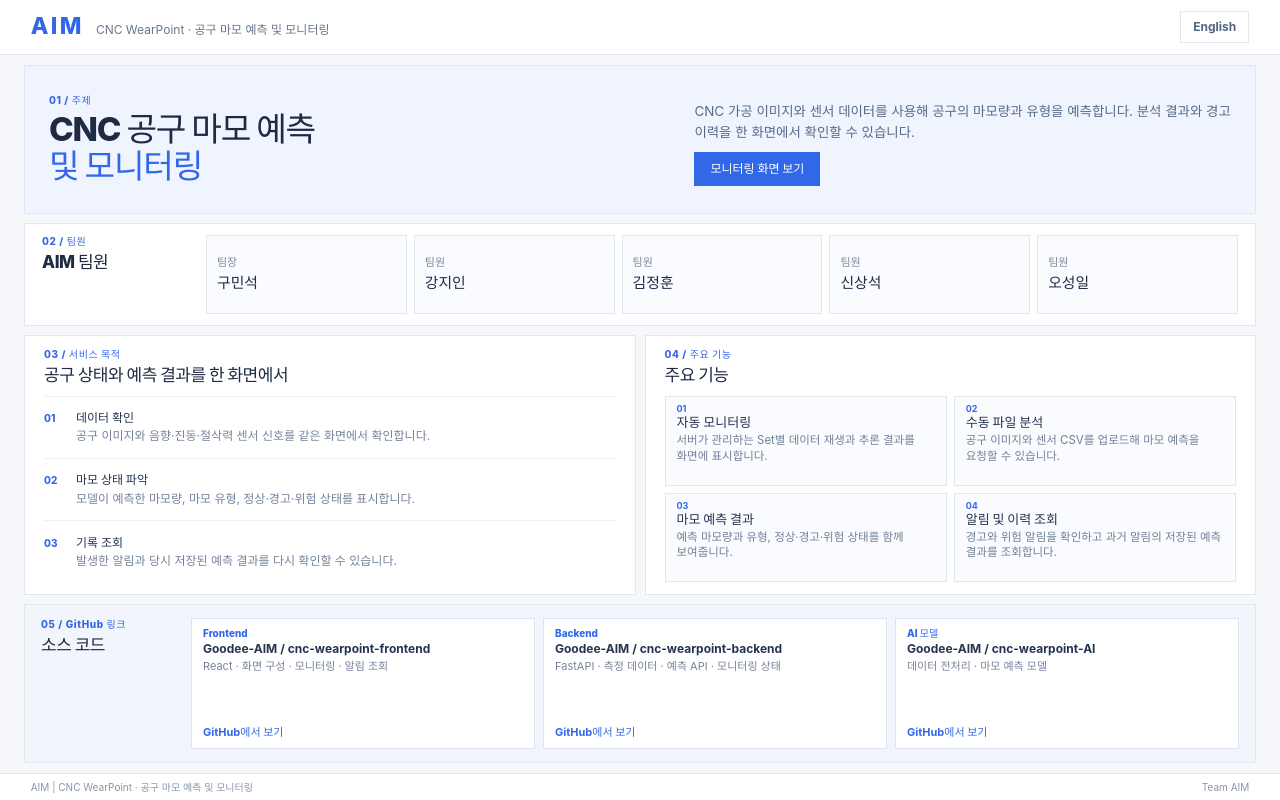
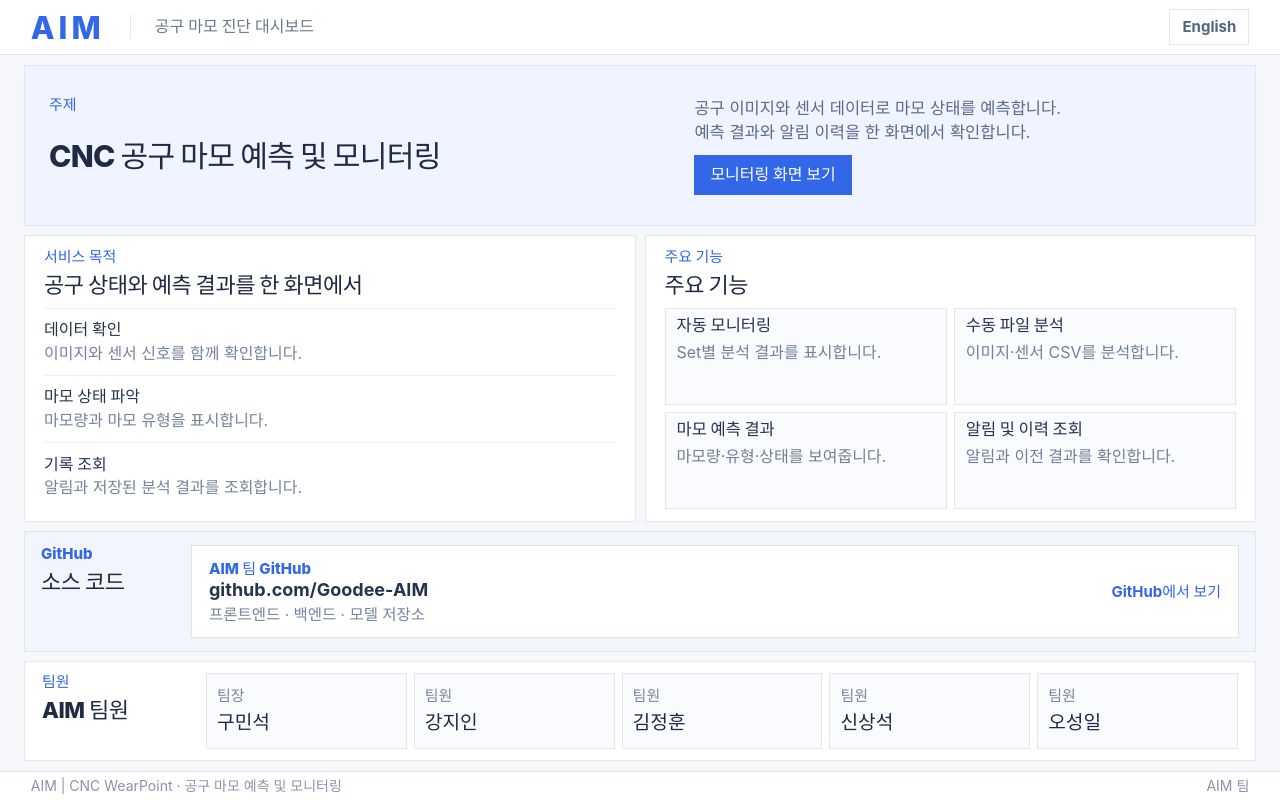
Before and after one commit to Goodee-AIM/cnc-wearpoint-frontend, a React (Vite) app: page / in a window 1280 px wide. Built offline with nearby package versions, Linux system fonts and the light colour scheme; no server answers.

Commit message:
feat: improve AIM landing readability and bilingual support

```diff
--- a/src/aim-ui/pages/LandingPage.jsx
+++ b/src/aim-ui/pages/LandingPage.jsx
@@ -5,124 +5,103 @@ import "../styles/landing.css";
 const text = {
   ko: {
     languageAction: "English",
-    brandSubtitle: "CNC WearPoint · 공구 마모 예측 및 모니터링",
-    topicNumber: "01 / 주제",
-    topicLineOne: "CNC 공구 마모 예측",
-    topicLineTwo: "및 모니터링",
-    topicLead: "CNC 가공 이미지와 센서 데이터를 사용해 공구의 마모량과 유형을 예측합니다. 분석 결과와 경고 이력을 한 화면에서 확인할 수 있습니다.",
+    topicNumber: "주제",
+    topicTitle: "CNC 공구 마모 예측 및 모니터링",
+    topicLeadLines: [
+      "공구 이미지와 센서 데이터로 마모 상태를 예측합니다.",
+      "예측 결과와 알림 이력을 한 화면에서 확인합니다.",
+    ],
     dashboardAction: "모니터링 화면 보기",
-    teamNumber: "02 / 팀원",
+    teamNumber: "팀원",
     teamTitle: "AIM 팀원",
     teamDescription: "AIM 팀의 프로젝트 참여 인원입니다.",
+    footerTeam: "AIM 팀",
     leader: "팀장",
     member: "팀원",
-    purposeNumber: "03 / 서비스 목적",
+    purposeNumber: "서비스 목적",
     purposeTitle: "공구 상태와 예측 결과를 한 화면에서",
     purposeLead: "공구 이미지, 센서 신호, 마모 예측 결과를 연결해 상태를 확인하기 쉽도록 구성했습니다.",
     purposeOneTitle: "데이터 확인",
-    purposeOneDescription: "공구 이미지와 음향·진동·절삭력 센서 신호를 같은 화면에서 확인합니다.",
+    purposeOneDescription: "이미지와 센서 신호를 함께 확인합니다.",
     purposeTwoTitle: "마모 상태 파악",
-    purposeTwoDescription: "모델이 예측한 마모량, 마모 유형, 정상·경고·위험 상태를 표시합니다.",
+    purposeTwoDescription: "마모량과 마모 유형을 표시합니다.",
     purposeThreeTitle: "기록 조회",
-    purposeThreeDescription: "발생한 알림과 당시 저장된 예측 결과를 다시 확인할 수 있습니다.",
-    featuresNumber: "04 / 주요 기능",
+    purposeThreeDescription: "알림과 저장된 분석 결과를 조회합니다.",
+    featuresNumber: "주요 기능",
     featuresTitle: "주요 기능",
     featuresDescription: "자동 모니터링, 직접 업로드, 결과 및 알림 조회를 지원합니다.",
     featureOne: "자동 모니터링",
-    featureOneDescription: "서버가 관리하는 Set별 데이터 재생과 추론 결과를 화면에 표시합니다.",
+    featureOneDescription: "Set별 분석 결과를 표시합니다.",
     featureTwo: "수동 파일 분석",
-    featureTwoDescription: "공구 이미지와 센서 CSV를 업로드해 마모 예측을 요청할 수 있습니다.",
+    featureTwoDescription: "이미지·센서 CSV를 분석합니다.",
     featureThree: "마모 예측 결과",
-    featureThreeDescription: "예측 마모량과 유형, 정상·경고·위험 상태를 함께 보여줍니다.",
+    featureThreeDescription: "마모량·유형·상태를 보여줍니다.",
     featureFour: "알림 및 이력 조회",
-    featureFourDescription: "경고와 위험 알림을 확인하고 과거 알림의 저장된 예측 결과를 조회합니다.",
-    githubNumber: "05 / GitHub 링크",
+    featureFourDescription: "알림과 이전 결과를 확인합니다.",
+    githubNumber: "GitHub",
     githubTitle: "소스 코드",
-    githubDescription: "프론트엔드·백엔드·모델팀의 소스 코드를 확인할 수 있습니다.",
-    frontend: "Frontend",
-    frontendDescription: "React · 화면 구성 · 모니터링 · 알림 조회",
-    backend: "Backend",
-    backendDescription: "FastAPI · 측정 데이터 · 예측 API · 모니터링 상태",
-    ai: "AI 모델",
-    aiDescription: "데이터 전처리 · 마모 예측 모델",
+    githubDescription: "AIM 팀의 프로젝트 저장소를 한곳에서 확인할 수 있습니다.",
+    orgLabel: "AIM 팀 GitHub",
+    orgDescription: "프론트엔드 · 백엔드 · 모델 저장소",
     repoAction: "GitHub에서 보기",
     footer: "AIM | CNC WearPoint · 공구 마모 예측 및 모니터링",
   },
   en: {
     languageAction: "한국어",
-    brandSubtitle: "CNC WearPoint · Tool Wear Monitoring",
-    topicNumber: "01 / TOPIC",
-    topicLineOne: "CNC tool wear prediction",
-    topicLineTwo: "and monitoring",
-    topicLead: "Predict tool wear amount and type using machining images and sensor data. Review predictions and alert history on one screen.",
+    topicNumber: "TOPIC",
+    topicTitle: "CNC tool wear prediction and monitoring",
+    topicLeadLines: [
+      "Estimate tool wear from images and sensor data.",
+      "View predictions and alert history together.",
+    ],
     dashboardAction: "Open monitoring dashboard",
-    teamNumber: "02 / TEAM",
+    teamNumber: "TEAM",
     teamTitle: "Team AIM",
     teamDescription: "The five members who built the project.",
+    footerTeam: "Team AIM",
     leader: "Team lead",
     member: "Team member",
-    purposeNumber: "03 / PURPOSE",
+    purposeNumber: "PURPOSE",
     purposeTitle: "Tool condition and predictions in one place",
     purposeLead: "The service presents tool images, sensor signals, and prediction results together for easier review.",
     purposeOneTitle: "View the data",
-    purposeOneDescription: "Review tool images and acoustic, vibration, and cutting-force sensor signals together.",
+    purposeOneDescription: "View tool images and sensor signals.",
     purposeTwoTitle: "Understand wear",
-    purposeTwoDescription: "Display predicted wear amount and type, along with normal, warning, and danger statuses.",
+    purposeTwoDescription: "Show predicted wear amount and type.",
     purposeThreeTitle: "Review history",
-    purposeThreeDescription: "Look up alerts and the prediction results saved at the time they occurred.",
-    featuresNumber: "04 / FEATURES",
+    purposeThreeDescription: "Review alerts and saved results.",
+    featuresNumber: "FEATURES",
     featuresTitle: "Main features",
     featuresDescription: "Automated monitoring, file uploads, predictions, and alerts.",
     featureOne: "Automated monitoring",
-    featureOneDescription: "Display server-coordinated playback of tool sets and their inference results.",
+    featureOneDescription: "See results for each tool set.",
     featureTwo: "Manual file analysis",
-    featureTwoDescription: "Upload a tool image and sensor CSV to request a wear prediction.",
+    featureTwoDescription: "Analyze an image and sensor CSV.",
     featureThree: "Wear prediction results",
-    featureThreeDescription: "View predicted wear amount, wear type, and normal, warning, or danger status.",
+    featureThreeDescription: "View wear amount, type, and status.",
     featureFour: "Alerts and history",
-    featureFourDescription: "Review warnings, danger alerts, and saved historical prediction results.",
-    githubNumber: "05 / GITHUB",
+    featureFourDescription: "Review alerts and past results.",
+    githubNumber: "GITHUB",
     githubTitle: "Source code",
-    githubDescription: "Explore the frontend, backend, and AI model repositories.",
-    frontend: "Frontend",
-    frontendDescription: "React · User interface · Monitoring · Alerts",
-    backend: "Backend",
-    backendDescription: "FastAPI · Measurements · Prediction API · Monitoring state",
-    ai: "AI Model",
-    aiDescription: "Data preprocessing · Wear prediction models",
+    githubDescription: "Browse the AIM team repositories in one place.",
+    orgLabel: "AIM Team GitHub",
+    orgDescription: "Frontend · Backend · Model repositories",
     repoAction: "View on GitHub",
     footer: "AIM | CNC WearPoint · Tool wear prediction and monitoring",
   },
 };
 
+// English names are display romanizations; confirm preferred spellings with each member.
 const members = [
-  { name: "구민석", lead: true },
-  { name: "강지인" },
-  { name: "김정훈" },
-  { name: "신상석" },
-  { name: "오성일" },
-];
-
-const repositories = [
-  {
-    key: "frontend",
-    name: "cnc-wearpoint-frontend",
-    href: "https://github.com/Goodee-AIM/cnc-wearpoint-frontend",
-  },
-  {
-    key: "backend",
-    name: "cnc-wearpoint-backend",
-    href: "https://github.com/Goodee-AIM/cnc-wearpoint-backend",
-  },
-  {
-    key: "ai",
-    name: "cnc-wearpoint-AI",
-    href: "https://github.com/Goodee-AIM/cnc-wearpoint-AI",
-  },
+  { ko: "구민석", en: "Gu Min-seok", lead: true },
+  { ko: "강지인", en: "Kang Ji-in" },
+  { ko: "김정훈", en: "Kim Jeong-hun" },
+  { ko: "신상석", en: "Shin Sang-seok" },
+  { ko: "오성일", en: "Oh Seong-il" },
 ];
 
 export default function LandingPage() {
-  const { i18n } = useTranslation();
+  const { i18n, t: translate } = useTranslation();
   const language = i18n.resolvedLanguage?.startsWith("en") ? "en" : "ko";
   const t = text[language];
 
@@ -133,7 +112,7 @@ export default function LandingPage() {
   }
 
   return (
-    <div className="wp-landing">
+    <div className="wp-landing" lang={language}>
       <a className="wp-landing-skip" href="#wp-landing-main">
         {language === "ko" ? "본문으로 이동" : "Skip to content"}
       </a>
@@ -141,7 +120,7 @@ export default function LandingPage() {
         <div className="wp-landing-header-inner">
           <a href="/" className="wp-landing-brand" aria-label="AIM">
             <strong>AIM</strong>
-            <span>{t.brandSubtitle}</span>
+            <span>{translate("app.title")}</span>
           </a>
           <button type="button" className="wp-landing-language" onClick={changeLanguage}>
             {t.languageAction}
@@ -154,28 +133,11 @@ export default function LandingPage() {
           <div className="wp-landing-container wp-landing-hero-grid">
             <div>
               <p className="wp-landing-hero-index">{t.topicNumber}</p>
-              <h1 id="wp-landing-title">
-                {t.topicLineOne}
-                <span>{t.topicLineTwo}</span>
-              </h1>
-              <p className="wp-landing-hero-lead">{t.topicLead}</p>
+              <h1 id="wp-landing-title">{t.topicTitle}</h1>
+              <p className="wp-landing-hero-lead">
+                {t.topicLeadLines.map((sentence) => <span key={sentence}>{sentence}</span>)}
+              </p>
               <a href="/dashboard" className="wp-landing-primary">{t.dashboardAction}</a>
-            </div>
-          </div>
-        </section>
-
-        <section className="wp-landing-section wp-landing-team" id="team" aria-labelledby="wp-landing-team-title">
-          <div className="wp-landing-container">
-            <p className="wp-landing-section-index">{t.teamNumber}</p>
-            <h2 id="wp-landing-team-title">{t.teamTitle}</h2>
-            <p className="wp-landing-section-lead">{t.teamDescription}</p>
-            <div className="wp-landing-team-grid">
-              {members.map((person) => (
-                <div className="wp-landing-member" key={person.name}>
-                  <span className="wp-landing-member-role">{person.lead ? t.leader : t.member}</span>
-                  <strong>{person.name}</strong>
-                </div>
-              ))}
             </div>
           </div>
         </section>
@@ -192,9 +154,8 @@ export default function LandingPage() {
                 [t.purposeOneTitle, t.purposeOneDescription],
                 [t.purposeTwoTitle, t.purposeTwoDescription],
                 [t.purposeThreeTitle, t.purposeThreeDescription],
-              ].map(([title, description], index) => (
+              ].map(([title, description]) => (
                 <li key={title}>
-                  <span>{String(index + 1).padStart(2, "0")}</span>
                   <div><strong>{title}</strong><p>{description}</p></div>
                 </li>
               ))}
@@ -213,9 +174,8 @@ export default function LandingPage() {
                 [t.featureTwo, t.featureTwoDescription],
                 [t.featureThree, t.featureThreeDescription],
                 [t.featureFour, t.featureFourDescription],
-              ].map(([title, description], index) => (
+              ].map(([title, description]) => (
                 <article key={title} className="wp-landing-feature">
-                  <span className="wp-landing-feature-number">{String(index + 1).padStart(2, "0")}</span>
                   <h3>{title}</h3>
                   <p>{description}</p>
                 </article>
@@ -230,25 +190,44 @@ export default function LandingPage() {
             <h2 id="wp-landing-github-title">{t.githubTitle}</h2>
             <p className="wp-landing-section-lead">{t.githubDescription}</p>
             <div className="wp-landing-repo-grid">
-              {repositories.map((repo) => (
-                <a className="wp-landing-repo" key={repo.key} href={repo.href} target="_blank" rel="noopener noreferrer">
-                  <div>
-                    <span className="wp-landing-repo-type">{t[repo.key]}</span>
-                    <strong>Goodee-AIM / {repo.name}</strong>
-                    <p>{t[`${repo.key}Description`]}</p>
-                  </div>
-                  <span className="wp-landing-repo-action">{t.repoAction}</span>
-                </a>
+              <a
+                className="wp-landing-repo"
+                href="https://github.com/Goodee-AIM/"
+                target="_blank"
+                rel="noopener noreferrer"
+              >
+                <div>
+                  <span className="wp-landing-repo-type">{t.orgLabel}</span>
+                  <strong>github.com/Goodee-AIM</strong>
+                  <p>{t.orgDescription}</p>
+                </div>
+                <span className="wp-landing-repo-action">{t.repoAction}</span>
+              </a>
+            </div>
+          </div>
+        </section>
+        <section className="wp-landing-section wp-landing-team" id="team" aria-labelledby="wp-landing-team-title">
+          <div className="wp-landing-container">
+            <p className="wp-landing-section-index">{t.teamNumber}</p>
+            <h2 id="wp-landing-team-title">{t.teamTitle}</h2>
+            <p className="wp-landing-section-lead">{t.teamDescription}</p>
+            <div className="wp-landing-team-grid">
+              {members.map((person) => (
+                <div className="wp-landing-member" key={person.ko}>
+                  <span className="wp-landing-member-role">{person.lead ? t.leader : t.member}</span>
+                  <strong>{person[language]}</strong>
+                </div>
               ))}
             </div>
           </div>
         </section>
+
       </main>
 
       <footer className="wp-landing-footer">
         <div className="wp-landing-container">
           <span>{t.footer}</span>
-          <span>Team AIM</span>
+          <span>{t.footerTeam}</span>
         </div>
       </footer>
     </div>
--- a/src/aim-ui/styles/landing.css
+++ b/src/aim-ui/styles/landing.css
@@ -39,8 +39,8 @@
   width: min(calc(100% - 48px), 1470px); max-width: none;
   margin: 0 auto; padding: 10px 0; flex: 1; min-height: 0;
   display: grid; grid-template-columns: minmax(0, 1fr) minmax(0, 1fr);
-  grid-template-areas: "topic topic" "team team" "purpose features" "github github";
-  grid-template-rows: minmax(0, 1.12fr) minmax(0, .77fr) minmax(0, 1.95fr) minmax(0, 1.19fr);
+  grid-template-areas: "topic topic" "purpose features" "github github" "team team";
+  grid-template-rows: minmax(0, 1.12fr) minmax(0, 1.95fr) minmax(0, 1.19fr) minmax(0, .77fr);
   gap: 9px; align-content: stretch;
 }
 .wp-landing .wp-landing-main > section { min-width: 0; min-height: 0; overflow: hidden; border: 1px solid var(--wp-line); border-radius: 6px; background: #fff; }
@@ -64,7 +64,7 @@
 }
 .wp-landing .wp-landing-hero-index { grid-column: 1; grid-row: 1; align-self: end; }
 .wp-landing .wp-landing-hero h1 { grid-column: 1; grid-row: 2 / span 2; display: block; align-self: center; margin: 0; color: #1e2b43; font-size: clamp(24px, 2.6vw, 38px); line-height: 1.13; font-weight: 850; letter-spacing: -1.2px; word-break: keep-all; }
-.wp-landing .wp-landing-hero h1 span { color: var(--wp-blue); display: block; }
+
 .wp-landing .wp-landing-hero-lead { grid-column: 2; grid-row: 1 / span 2; align-self: end; color: #586b88; font-size: clamp(11px, 1.05vw, 14px); margin: 0 0 10px; line-height: 1.5; word-break: keep-all; }
 .wp-landing .wp-landing-primary { grid-column: 2; grid-row: 3; justify-self: start; display: inline-flex; justify-content: center; align-items: center; font-size: 12px; font-weight: 750; min-height: 34px; background: #3267e8; color: #fff; border-radius: 4px; padding: 7px 15px; border: 1px solid #3267e8; }
 .wp-landing .wp-landing-primary:hover { background: #2758ce; }
@@ -121,7 +121,7 @@
   .wp-landing { height: 100dvh; overflow: hidden; }
 }
 @media (max-height: 799px) and (min-width: 981px) {
-  .wp-landing .wp-landing-main { grid-template-rows: minmax(0,1.02fr) minmax(0,.73fr) minmax(0,1.98fr) minmax(0,1.13fr); gap:7px; padding:8px 0; }
+  .wp-landing .wp-landing-main { grid-template-rows: minmax(0,1.02fr) minmax(0,1.98fr) minmax(0,1.13fr) minmax(0,.73fr); gap:7px; padding:8px 0; }
   .wp-landing .wp-landing-purpose > .wp-landing-container, .wp-landing .wp-landing-features > .wp-landing-container { padding-top:9px; padding-bottom:9px; }
 }
 @media (max-width: 980px), (max-height: 699px) {
@@ -157,3 +157,99 @@
   .wp-landing .wp-landing-footer { height:auto; min-height:34px; padding:8px 16px; }
   .wp-landing .wp-landing-footer > .wp-landing-container { flex-wrap:wrap; }
 }
+
+/* Readable AIM landing-only typography. Never target the global dashboard. */
+.wp-landing { font-size: 15px; }
+.wp-landing .wp-landing-brand { align-items: center; gap: 25px; }
+.wp-landing .wp-landing-brand strong { font-size: 31px; letter-spacing: 4px; font-weight: 800; line-height: 1; }
+.wp-landing .wp-landing-brand span { font-size: 14px; font-weight: 600; border-left: 1px solid var(--wp-line); padding-left: 24px; }
+.wp-landing .wp-landing-language { font-size: 13px; }
+.wp-landing .wp-landing-section-index,
+.wp-landing .wp-landing-hero-index { font-size: 13px; }
+.wp-landing .wp-landing-section h2 { font-size: 20px; }
+.wp-landing .wp-landing-hero-lead { font-size: clamp(15px, 1.2vw, 16.5px); }
+.wp-landing .wp-landing-primary { font-size: 14px; min-height: 38px; }
+.wp-landing .wp-landing-member-role { font-size: 13px; }
+.wp-landing .wp-landing-member strong { font-size: clamp(16px, 1.45vw, 19px); }
+.wp-landing .wp-landing-purpose-list li > span { font-size: 12px; }
+.wp-landing .wp-landing-purpose-list strong { font-size: 14px; }
+.wp-landing .wp-landing-purpose-list p { font-size: 14.5px; line-height: 1.35; }
+.wp-landing .wp-landing-feature-number { display: none; }
+.wp-landing .wp-landing-feature h3 { font-size: 15px; }
+.wp-landing .wp-landing-feature p { font-size: 14.5px; line-height: 1.32; }
+.wp-landing .wp-landing-repo-grid { grid-template-columns: minmax(0,1fr); }
+.wp-landing .wp-landing-repo { flex-direction: row; align-items: center; gap: 16px; padding: 10px 17px; }
+.wp-landing .wp-landing-repo-type { font-size: 14px; }
+.wp-landing .wp-landing-repo strong { font-size: 17px; }
+.wp-landing .wp-landing-repo p { font-size: 14px; }
+.wp-landing .wp-landing-repo-action { font-size: 14px; white-space: nowrap; }
+.wp-landing .wp-landing-footer { font-size: 12px; height: 29px; min-height: 29px; }
+@media (max-width: 650px) {
+  .wp-landing .wp-landing-brand { gap: 7px; flex-direction: row; flex-wrap: wrap; }
+  .wp-landing .wp-landing-brand strong { font-size: 25px; }
+  .wp-landing .wp-landing-brand span { font-size: 12px; padding-left: 10px; }
+  .wp-landing .wp-landing-repo { align-items: flex-start; flex-direction: column; }
+  .wp-landing .wp-landing-footer { height: auto; }
+}
+
+/* v8: landing-only visual cleanup. The dashboard CSS and other pages remain unchanged. */
+.wp-landing .wp-landing-main { grid-template-rows: minmax(0, 1.2fr) minmax(0, 2.15fr) minmax(0, .9fr) minmax(0, .75fr); }
+.wp-landing .wp-landing-hero h1 {
+  color: #1e2b43;
+  font-size: clamp(25px, 2.15vw, 32px);
+  line-height: 1.25;
+  letter-spacing: -0.7px;
+  white-space: nowrap;
+}
+.wp-landing[lang="en"] .wp-landing-hero h1 { font-size: clamp(21px, 1.9vw, 27px); }
+.wp-landing .wp-landing-hero-lead span { display:block; white-space:nowrap; }
+.wp-landing .wp-landing-purpose-list li { display:flex; align-items:center; }
+.wp-landing .wp-landing-purpose-list li > div { width:100%; }
+.wp-landing .wp-landing-purpose-list p,
+.wp-landing .wp-landing-feature p { white-space:nowrap; }
+.wp-landing .wp-landing-section-index,
+.wp-landing .wp-landing-hero-index { letter-spacing:0; }
+.wp-landing .wp-landing-feature h3 { margin-bottom:6px; }
+@media (max-width: 980px), (max-height: 699px) {
+  .wp-landing .wp-landing-hero h1 { white-space:normal; }
+  .wp-landing .wp-landing-hero-lead span,
+  .wp-landing .wp-landing-purpose-list p,
+  .wp-landing .wp-landing-feature p { white-space:normal; }
+}
+@media (min-width: 981px) and (max-width: 1199px) {
+  .wp-landing .wp-landing-hero-lead span,
+  .wp-landing .wp-landing-purpose-list p,
+  .wp-landing .wp-landing-feature p { white-space:normal; }
+}
+
+/* v9: readable typography and team credits at the very end of the landing content.
+   Every selector is limited to .wp-landing. Do not alter dashboard styles. */
+.wp-landing { font-size: 16px; }
+.wp-landing .wp-landing-brand span { font-size: 16px; }
+.wp-landing .wp-landing-language { font-size: 15px; }
+.wp-landing .wp-landing-section-index,
+.wp-landing .wp-landing-hero-index { font-size: 15px; }
+.wp-landing .wp-landing-section h2 { font-size: 22px; }
+.wp-landing .wp-landing-hero h1 { font-size: clamp(27px, 2.35vw, 34px); }
+.wp-landing[lang="en"] .wp-landing-hero h1 { font-size: clamp(23px, 2vw, 29px); }
+.wp-landing .wp-landing-hero-lead { font-size: 16.5px; line-height: 1.5; }
+.wp-landing .wp-landing-primary { font-size: 16px; min-height: 40px; }
+.wp-landing .wp-landing-purpose-list strong { font-size: 16px; }
+.wp-landing .wp-landing-purpose-list p { font-size: 16px; line-height: 1.35; }
+.wp-landing .wp-landing-feature h3 { font-size: 16.5px; }
+.wp-landing .wp-landing-feature p { font-size: 16px; line-height: 1.35; }
+.wp-landing .wp-landing-member-role { font-size: 15px; }
+.wp-landing .wp-landing-member strong { font-size: clamp(18px, 1.5vw, 21px); }
+.wp-landing .wp-landing-repo-type { font-size: 15px; }
+.wp-landing .wp-landing-repo strong { font-size: 18px; }
+.wp-landing .wp-landing-repo p { font-size: 15.5px; }
+.wp-landing .wp-landing-repo-action { font-size: 15px; }
+.wp-landing .wp-landing-footer { font-size: 14px; }
+@media (max-width: 650px) {
+  .wp-landing .wp-landing-brand span { font-size: 14px; }
+  .wp-landing .wp-landing-section h2 { font-size: 21px; }
+  .wp-landing .wp-landing-hero h1 { font-size: clamp(24px, 6.5vw, 30px); }
+  .wp-landing .wp-landing-hero-lead span,
+  .wp-landing .wp-landing-purpose-list p,
+  .wp-landing .wp-landing-feature p { white-space: normal; }
+}
```
Also changed, not shown: 1 other file (tests, documents, lock files or other folders).
